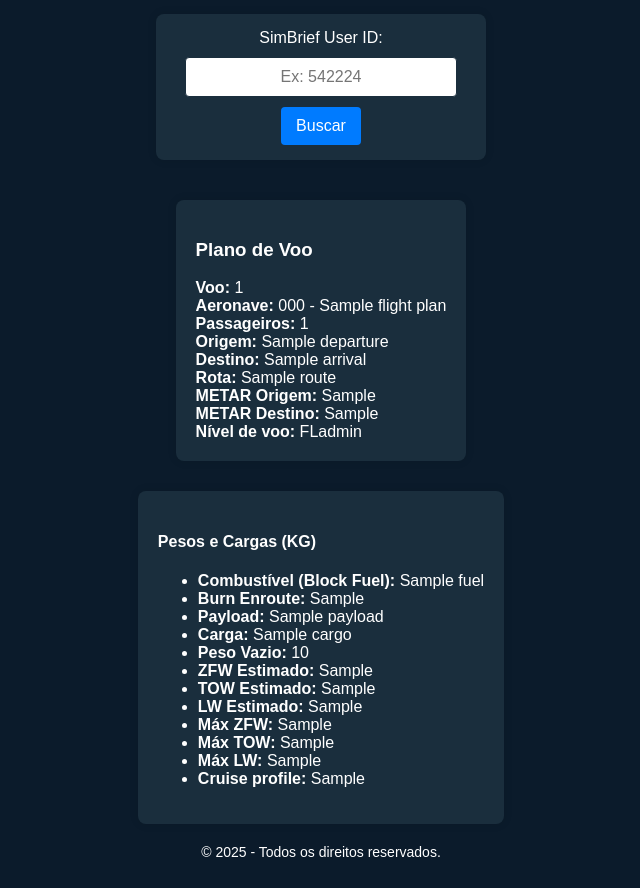
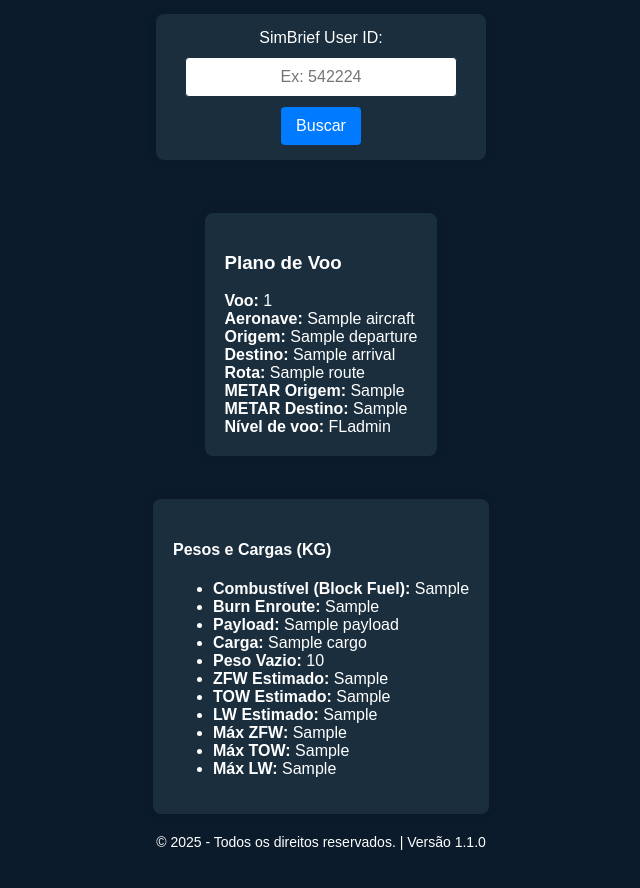
Before and after one commit to renanCaio22/FLYMERA-v1.0.0, a Flask app: template templates/index.html in a window 1280 px wide. Shown: the part 268-1156 px from the top of the page, without its empty margins (319-959 px from the left). After the commit the page ends 1118 px from the top, so only its background shows below. Run offline with Flask 3, Linux system fonts and the light colour scheme; the template is opened without the code that fills it: most values are stand-ins (such as "Sample title", 1, 10 or a date in 2020).

Commit message:
Melhoria de código (refatoração dos nomes de variáveis)

```diff
--- a/app.py
+++ b/app.py
@@ -40,7 +40,7 @@ def index():
                         "arrival": destination.get("icao_code", "N/A"),
                         "route": general.get("route", "N/A"),
                         "flight_level": general.get("initial_altitude", "N/A"),
-                        "nBLOCK FUEL": weights.get("nBLOCK FUEL", "N/A"),
+                        "block_fuel": weights.get("nBLOCK FUEL", "N/A"),
                         "fuel_burn": general.get("enroute_burn", "N/A"),
                         "payload": weights.get("payload", "N/A"),
                         "cargo": weights.get("cargo", "N/A"),
@@ -53,17 +53,14 @@ def index():
                         "max_lw": weights.get("max_lw", "N/A"),
                         "metar_departure": origin.get("metar", "N/A"),
                         "metar_arrival": destination.get("metar", "N/A"),
+                    }
 
-
-
-
-                    }
                 else:
                     error_message = "Erro ao processar os dados do plano de voo. Verifique se há um voo recente gerado."
             except Exception as e:
                 error_message = f"Erro ao acessar a API: {str(e)}"
 
-    return render_template("index.html", flight_plan=flight_plan, error_message=error_message)
+    return render_template("index.html", flight_plan=flight_plan, error_message=error_message) #se conecta com o html
 
 if __name__ == '__main__':
     app.run(debug=True)
--- a/templates/index.html
+++ b/templates/index.html
@@ -45,8 +45,7 @@
     <div class="flight-info">
         <h3>Plano de Voo</h3>
         <p><strong>Voo:</strong> {{ flight_plan.flight_number }}</p>
-                <p><strong>Aeronave:</strong> {{ flight_plan.aircraft_code }} - {{ flight_plan.aircraft_name }}</p>
-                <p><strong>Passageiros:</strong> {{ flight_plan.passenger_count }}</p>
+        <p><strong>Aeronave:</strong> {{ flight_plan.aircraft }}</p>
         <p><strong>Origem:</strong> {{ flight_plan.departure }}</p>
         <p><strong>Destino:</strong> {{ flight_plan.arrival }}</p>
         <p><strong>Rota:</strong> {{ flight_plan.route }}</p>
@@ -58,21 +57,22 @@
     <div class="weights">
         <h4>Pesos e Cargas (KG)</h4>
         <ul>
-                    <li><strong>Combustível (Block Fuel):</strong> {{ flight_plan.fuel }}</li>
-                    <li><strong>Burn Enroute:</strong> {{ flight_plan.enroute_burn }}</li>
+            <li><strong>Combustível (Block Fuel):</strong> {{ flight_plan.block_fuel }}</li>
+            <li><strong>Burn Enroute:</strong> {{ flight_plan.fuel_burn }}</li>
             <li><strong>Payload:</strong> {{ flight_plan.payload }}</li>
             <li><strong>Carga:</strong> {{ flight_plan.cargo }}</li>
             <li><strong>Peso Vazio:</strong> {{ flight_plan.empty_weight }}</li>
-                    <li><strong>ZFW Estimado:</strong> {{ flight_plan.estimated_zfw }}</li>
-                    <li><strong>TOW Estimado:</strong> {{ flight_plan.estimated_tow }}</li>
-                    <li><strong>LW Estimado:</strong> {{ flight_plan.estimated_lw }}</li>
+            <li><strong>ZFW Estimado:</strong> {{ flight_plan.zfw_est }}</li>
+            <li><strong>TOW Estimado:</strong> {{ flight_plan.tow_est }}</li>
+            <li><strong>LW Estimado:</strong> {{ flight_plan.lw_est }}</li>
             <li><strong>Máx ZFW:</strong> {{ flight_plan.max_zfw }}</li>
             <li><strong>Máx TOW:</strong> {{ flight_plan.max_tow }}</li>
             <li><strong>Máx LW:</strong> {{ flight_plan.max_lw }}</li>
-                    <li><strong>Cruise profile:</strong> {{ cruise_profile }}</li>
         </ul>
     </div>
 {% endif %}
+
+
     </div>
 
     <script>
@@ -103,7 +103,7 @@ document.querySelector(".menu-btn").addEventListener("click", function() {
 </body>
 <footer>
     <div id="footer_copyright">
-        &#169; 2025 - Todos os direitos reservados.
+        &#169; 2025 - Todos os direitos reservados. | Versão 1.1.0
 
     </div>
    </footer>
```
Lines whose indentation alone changed are shown as unchanged.
